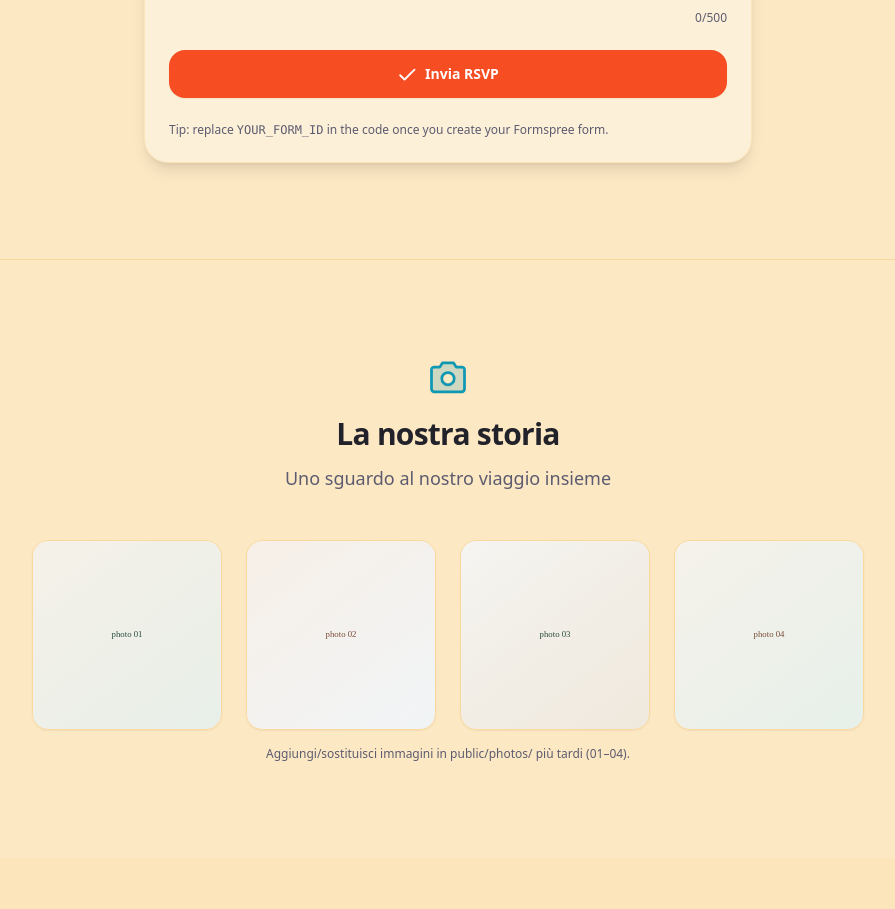
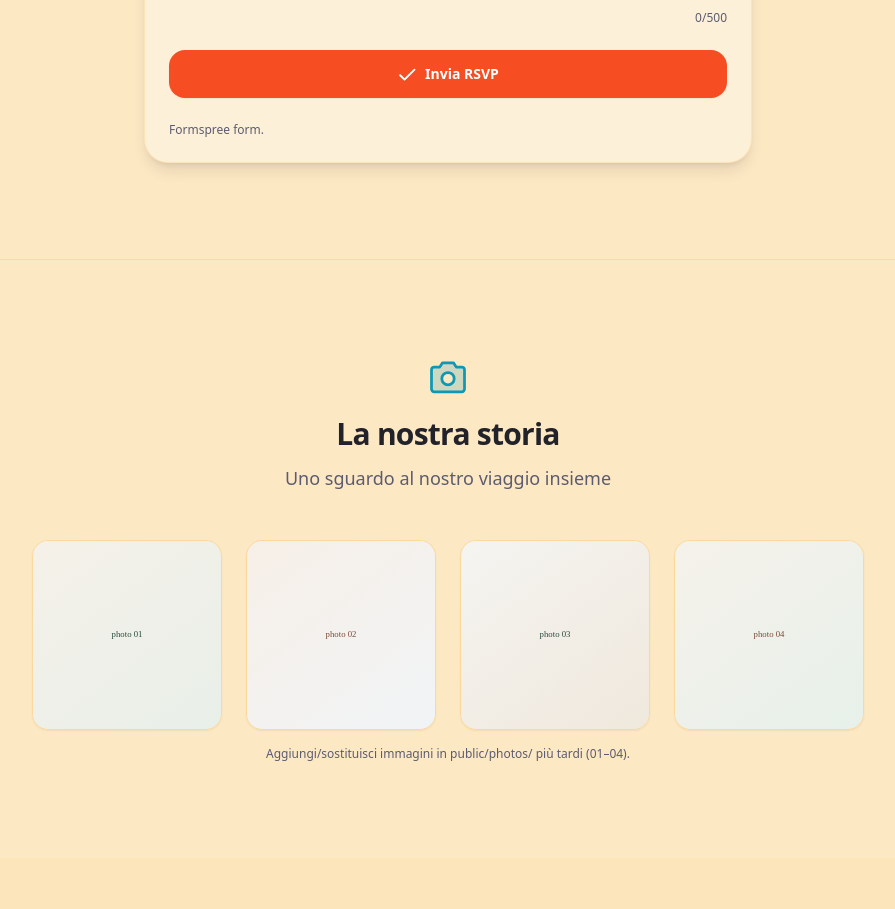
Before and after one commit to cdm227/weddingapp, a React (Vite) app: page / in a window 1280 px wide. Shown: the part 4440-5349 px from the top of the page, without its empty margins (192-1087 px from the left). Built offline with nearby package versions, Linux system fonts and the light colour scheme.

Commit message:
fix: set Formspree to myklbaov and remove placeholder tip

```diff
--- a/src/App.tsx
+++ b/src/App.tsx
@@ -553,7 +553,6 @@ export default function App() {
                 </Button>
 
                 <p className="text-xs text-muted-foreground">
-                  Tip: replace <code>YOUR_FORM_ID</code> in the code once you create your
                   Formspree form.
                 </p>
               </form>
```
